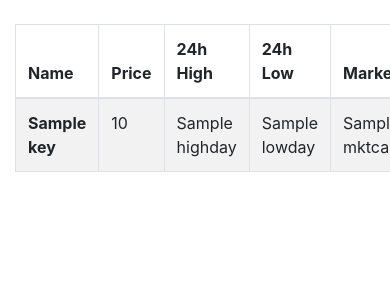
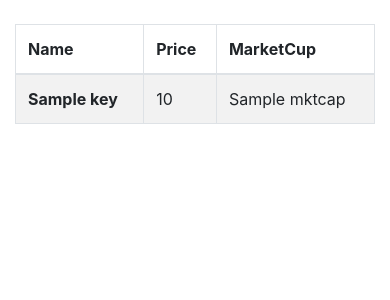
Before and after one commit to dpolyak/crypto_project, a Django app: template cripto/templates/prices.html in a window 390 px wide; the page is wider, and only the part inside the window is pictured. Shown: the part 56-356 px from the top of that part. Run offline with Django 3.2, Linux system fonts and the light colour scheme; the template is opened without the code that fills it: most values are stand-ins (such as "Sample title", 1, 10 or a date in 2020); some libraries are stand-ins or nearby versions.

Commit message:
addapt content to mobile devices

```diff
--- a/cripto/templates/base.html
+++ b/cripto/templates/base.html
@@ -26,7 +26,7 @@
         </ul>
         <form class="form-inline my-2 my-lg-0" method="POST" action="{% url 'prices' %}">
           {% csrf_token %}
-          <input class="form-control mr-sm-2" type="search" placeholder="Lookup Cripto" aria-label="Search" name="quote">
+          <input class="form-control mr-sm-2" type="search" placeholder="Lookup cryptocurrency" aria-label="Search" name="quote">
           <button class="btn btn-outline-secondary my-2 my-sm-0" type="submit">Lookup</button>
         </form>
       </div>
--- a/cripto/templates/prices.html
+++ b/cripto/templates/prices.html
@@ -18,7 +18,7 @@
 		<br/>
 		<div class="jumbotron">
 		  <h1 class="display-8">Crypto Data:</h1>
-		  <p class="lead">Sorry, this symbol dosen't exist, please try again ...</p>
+		  <p class="lead">Sorry, this cryptocurrency dosen't exist</p>
 		</div>
 	{% else %}
 		<!-- Full Prices Block -->
@@ -28,8 +28,8 @@
 		    <tr>
 		      <th scope="col">Name</th>
 		      <th scope="col">Price</th>
-		      <th scope="col">24h High</th>
-		      <th scope="col">24h Low</th>
+		      <!--th scope="col">24h High</th-->
+		      <!--th scope="col">24h Low</th-->
 		      <th scope="col">MarketCup</th>
 		    </tr>
 		  </thead>
@@ -38,8 +38,8 @@
 			    <tr>
 			      <th scope="row">{{ key }}</th>
 			      <td>{{ value.USD.PRICE}}</td>
-			      <td>{{ value.USD.HIGHDAY}}</td>
-			      <td>{{ value.USD.LOWDAY}}</td>
+			      <!--td>{{ value.USD.HIGHDAY}}</td-->
+			      <!--td>{{ value.USD.LOWDAY}}</td-->
 			      <td>{{ value.USD.MKTCAP}}</td>
 			    </tr>
 		    {% endfor %}
--- a/cripto/views.py
+++ b/cripto/views.py
@@ -5,7 +5,7 @@ import json
 def home(request):
 	# Grab crypto full price data
 	price_full_api_request = requests.get(
-		"https://min-api.cryptocompare.com/data/pricemultifull?fsyms=BTC,EOS,LTC,XLM,ADA,USDT,XRP,TRX,ETH,REP,DASH,MIOTA,IOT&tsyms=USD")
+		"https://min-api.cryptocompare.com/data/pricemultifull?fsyms=BTC,ETH,XRP,TRX,REP,DASH&tsyms=USD")
 	price_full_api = json.loads(price_full_api_request.content)
 
 
```
Also changed, not shown: cripto/templates/home.html (+4 -4 lines).
